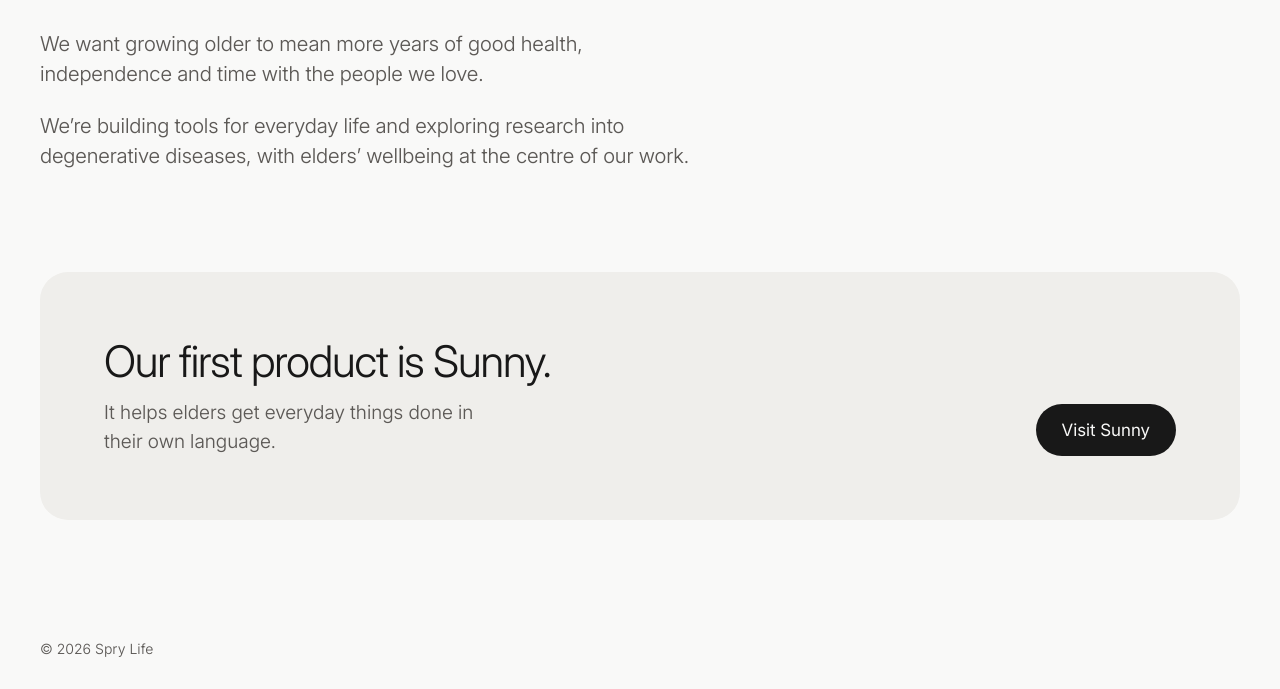
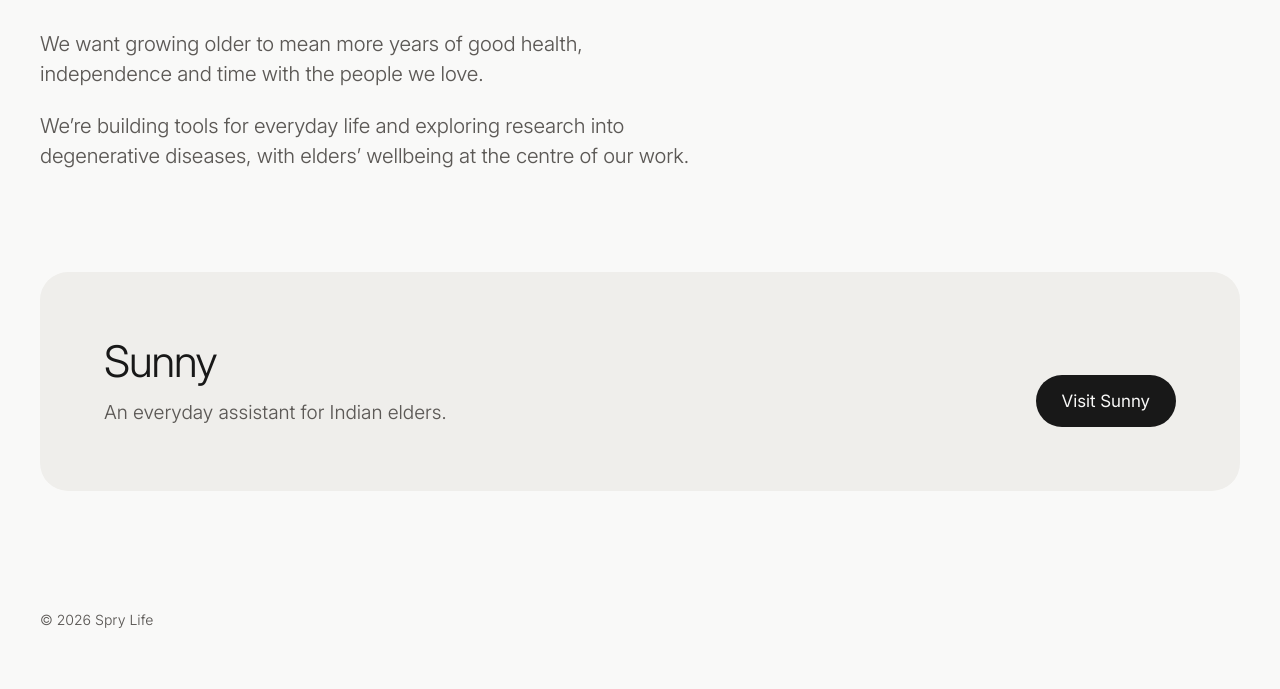
Before and after one commit to Anusree-J/spry-life, a website: page site/index.html in a window 1280 px wide. Shown: the part 404-1093 px from the top of the page. After the commit the page ends 1064 px from the top, so only its background shows below. Drawn offline with Linux system fonts and the light colour scheme.

Commit message:
Simplify the Sunny introduction (#4)

```diff
--- a/site/index.html
+++ b/site/index.html
@@ -65,10 +65,8 @@
         </section>
         <section class="product" aria-labelledby="product-title">
           <div>
-            <h2 id="product-title">Our first product is Sunny.</h2>
-            <p>
-              It helps elders get everyday things done in their own language.
-            </p>
+            <h2 id="product-title">Sunny</h2>
+            <p>An everyday assistant for Indian elders.</p>
           </div>
           <a class="button" href="https://mysunny.world/">Visit Sunny</a>
         </section>
```
